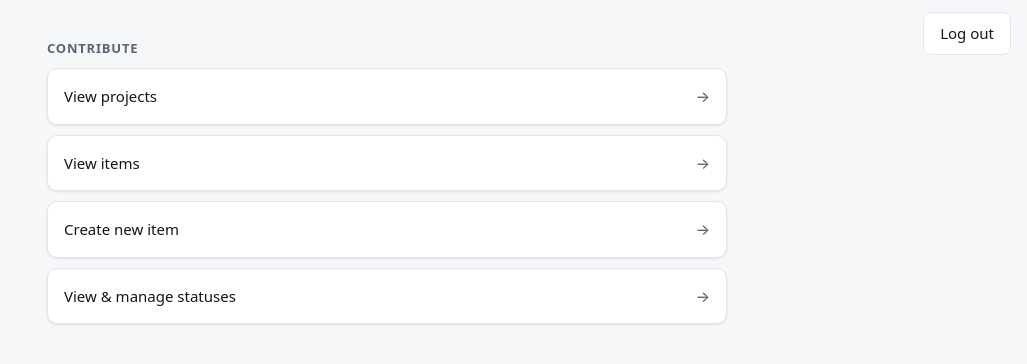
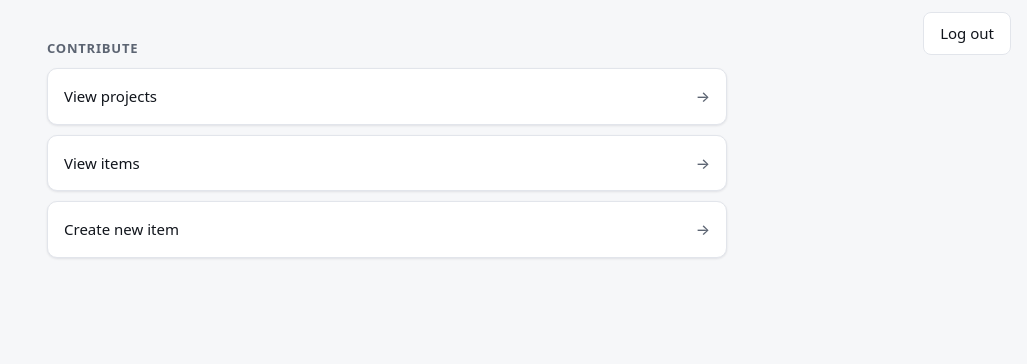
Before and after one commit to PSI-project-manager/projectmanagementapp, a React (Vite) app in the folder frontend/: page / in a window 1280 px wide. Shown: the top 364 px of the page, without its empty margins (253-1280 px from the left). Built offline with nearby package versions, Linux system fonts and the light colour scheme; sample sign-in values are in the browser's storage.

Commit message:
Add link to manage statuses for Admin role

```diff
--- a/frontend/src/pages/HomePage.tsx
+++ b/frontend/src/pages/HomePage.tsx
@@ -8,13 +8,13 @@ export default function HomePage() {
             <Link to="/projects">View projects</Link>
             <Link to="/items">View items</Link>
             <Link to="/items/new">Create new item</Link>
-            <Link to="/admin/statuses">View & manage statuses</Link>
 
             {hasRole("Admin") && (
                 <>
                     <h1> Administrate </h1>
                     <Link to="/admin/users">View & manage users</Link>
                     <Link to="/admin/item-types">View & manage item types</Link>
+                    <Link to="/admin/statuses">View & manage statuses</Link>
                 </>
             )}
         </div>
```
